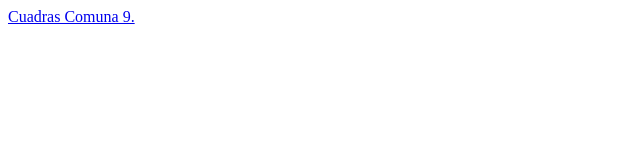
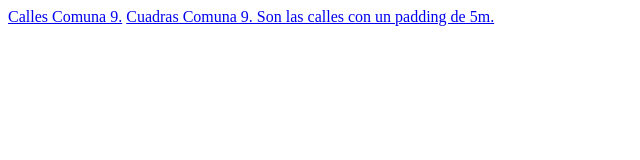
Before and after one commit to GAZ082/GAZ082.github.io, a plain HTML site: page index.html in a window 1280 px wide. Shown: the whole page, without its empty margins (0-640 px from the left). Drawn offline with Linux system fonts and the light colour scheme.

Commit message:
Update index.html

```diff
--- a/index.html
+++ b/index.html
@@ -1,6 +1,7 @@
 <html>
 <head></head>
 <body>
-<a href="c_9.html">Cuadras Comuna 9.</a>
+<a href="c_9.html">Calles Comuna 9.</a>
+<a href="c_9_cuadras.html">Cuadras Comuna 9. Son las calles con un padding de 5m.</a>
 </body>
 </html>
```
